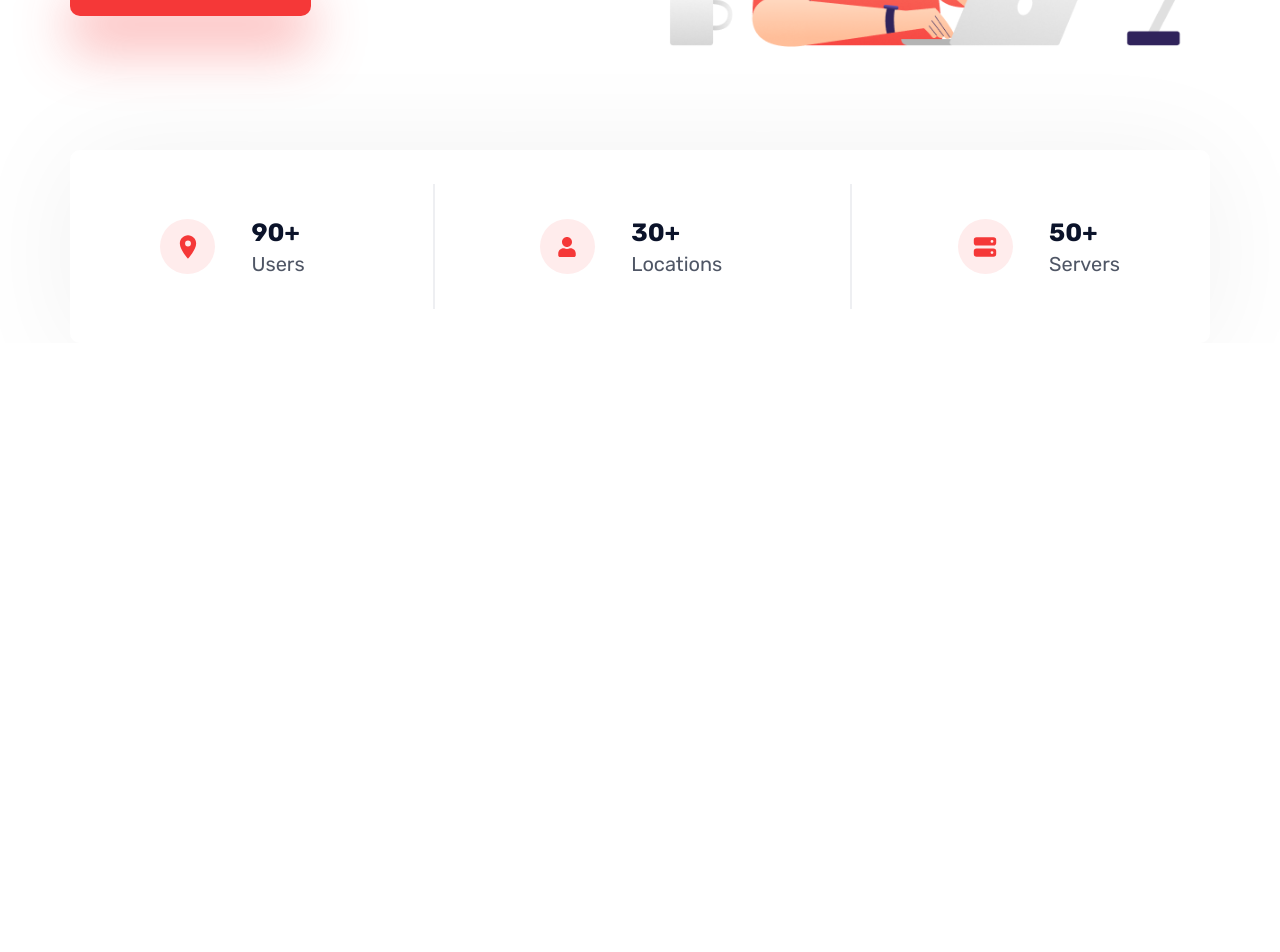
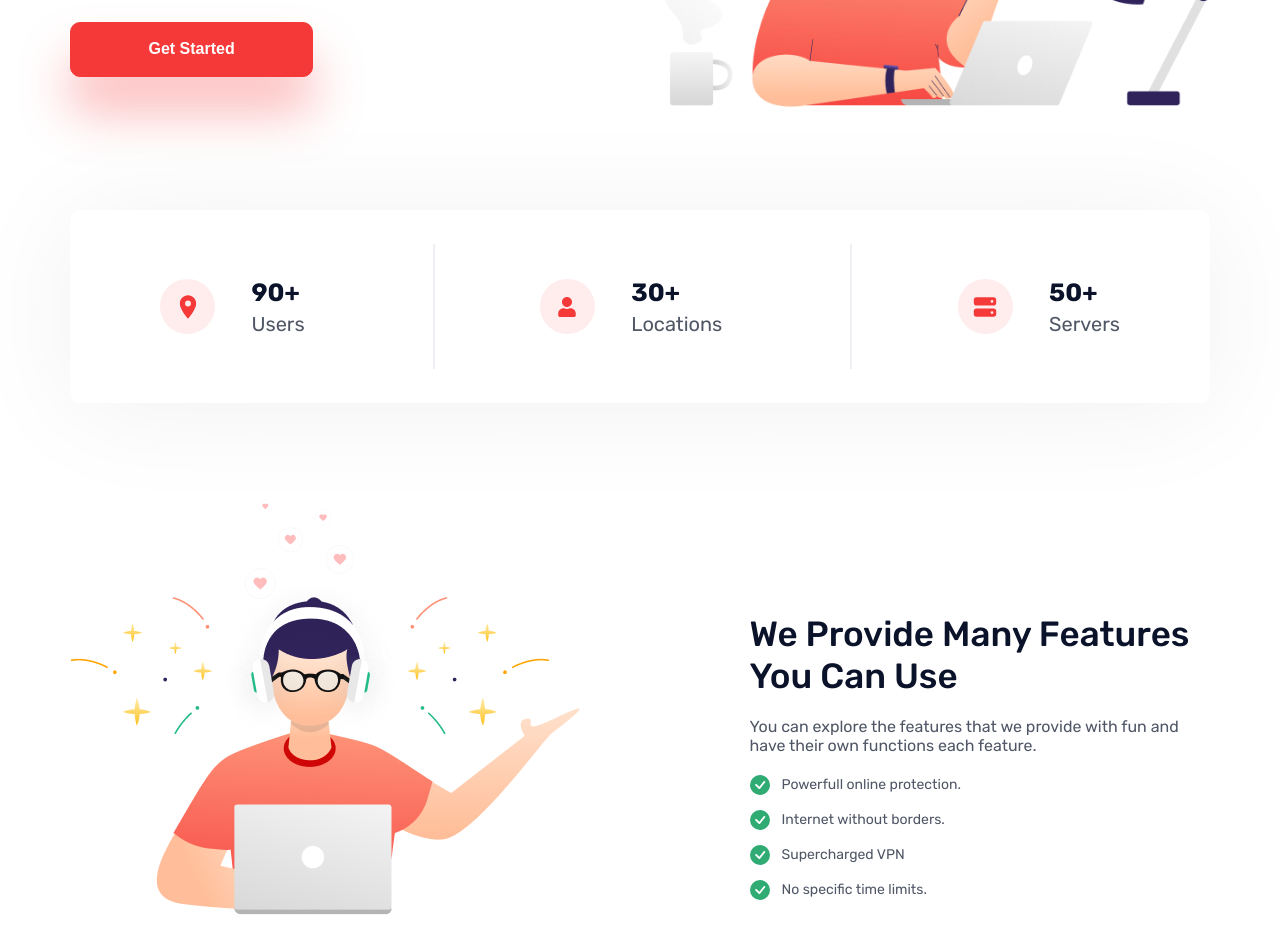
Before and after one commit to alizaeda/dev_smart-vpn, a React (Create React App) app: page / in a window 1280 px wide. Shown: the part 484-1436 px from the top of the page. Before the commit the page ends 827 px from the top, so only its background shows below. Built offline with nearby package versions, Linux system fonts and the light colour scheme.

Commit message:
added Features Section

```diff
--- /dev/null
+++ b/src/components/Button.js
@@ -0,0 +1,35 @@
+import styled from "styled-components";
+
+const Button = styled.button`
+  font-weight: ${({ normal }) => (normal ? 400 : 700)};
+  font-size: 16px;
+  color: var(--red);
+  background-color: #fff;
+  border: 1px solid var(--red);
+  border-radius: 50px;
+  padding: 13px 45px;
+  cursor: pointer;
+  transition: var(--transition);
+  ${({ big }) =>
+    big &&
+    `
+    box-shadow: 0px 35px 50px rgba(245, 56, 56, 0.35);
+    padding: 17.5px 77.5px;
+    border-radius: var(--br1);
+    background-color: var(--red);
+    color: #fff;
+
+  `};
+
+  &:hover {
+    background-color: var(--red);
+    border: 1px solid var(--red);
+    color: #fff;
+    transform: scale(0.98);
+  }
+  &:active {
+    transform: scale(1.02);
+  }
+`;
+
+export default Button;
--- a/src/components/Features/Features.style.js
+++ b/src/components/Features/Features.style.js
@@ -1,5 +1,6 @@
 import styled from "styled-components";
 import { device } from "../../globalStyles";
+import { BsFillCheckCircleFill } from "react-icons/bs";
 
 export const CounterWrapper = styled.div`
   display: flex;
@@ -10,7 +11,7 @@ export const CounterWrapper = styled.div`
   margin-top: 103px;
 
   border-radius: var(--br1);
-  @media ${device.medium} {
+  @media ${device.large} {
     flex-direction: column;
   }
 `;
@@ -30,7 +31,7 @@ export const Counter = styled.div`
     background-color: #eeeff2;
     right: 0;
   }
-  @media ${device.medium} {
+  @media ${device.large} {
     padding-right: 0 !important;
     margin-bottom: 100px;
     &:before {
@@ -64,3 +65,82 @@ export const CounterText = styled.p`
   font-size: var(--f3);
   color: var(--gray);
 `;
+
+export const OurFeaturesWrapper = styled.div`
+  display: flex;
+  align-items: flex-end;
+  justify-content: center;
+  margin-top: 95.8px;
+  margin-bottom: 126px;
+
+  @media ${device.medium} {
+    flex-direction: column;
+    align-items: center;
+  }
+`;
+
+export const OurFeaturesImg = styled.img`
+  width: 50%;
+  margin-right: 169.5px;
+
+  @media ${device.medium} {
+    width: 100%;
+    margin: auto;
+  }
+`;
+
+export const OurFeaturesContent = styled.div`
+  width: 50%;
+  display: flex;
+  flex-direction: column;
+  align-items: center;
+  flex-flow: wrap;
+
+  @media ${device.medium} {
+    text-align: center;
+    width: 100%;
+    margin-top: 30px;
+  }
+`;
+
+export const Heading = styled.h2`
+  font-size: var(--f5);
+  font-weight: 500;
+  color: var(--primary);
+  margin-bottom: 20px;
+
+  @media ${device.medium} {
+    font-size: var(--f4);
+  }
+`;
+
+export const Text = styled.p`
+  color: var(--gray);
+  margin-bottom: 20px;
+`;
+
+export const FeaturesList = styled.ul`
+  list-style: none;
+  display: flex;
+  flex-direction: column;
+
+  @media ${device.medium} {
+    width: 100%;
+    /* justify-content: center; */
+    align-items: flex-start;
+    margin-left: 10px;
+  }
+`;
+
+export const FeatureItem = styled.li`
+  color: var(--gray);
+  font-size: var(--f1);
+  margin-bottom: 15px;
+  display: flex;
+  align-items: center;
+`;
+
+export const ItemIcon = styled(BsFillCheckCircleFill)`
+  color: "#2FAB73";
+  margin-right: 10px;
+`;
--- a/src/components/Features/index.js
+++ b/src/components/Features/index.js
@@ -2,7 +2,9 @@ import React from "react";
 import { MdLocationOn } from "react-icons/md";
 import { FaUser } from "react-icons/fa";
 import { HiServer } from "react-icons/hi";
+import { BsFillCheckCircleFill } from "react-icons/bs";
 import { Container } from "../../globalStyles";
+import featureImg from "../../images/Illustration-2.png";
 import {
   Counter,
   CounterContent,
@@ -10,6 +12,13 @@ import {
   CounterInt,
   CounterText,
   CounterWrapper,
+  FeatureItem,
+  FeaturesList,
+  Heading,
+  OurFeaturesContent,
+  OurFeaturesImg,
+  OurFeaturesWrapper,
+  Text,
 } from "./Features.style";
 
 const Features = () => {
@@ -44,6 +53,50 @@ const Features = () => {
           </CounterContent>
         </Counter>
       </CounterWrapper>
+      <OurFeaturesWrapper>
+        <OurFeaturesImg src={featureImg}></OurFeaturesImg>
+        <OurFeaturesContent>
+          <Heading>We Provide Many Features You Can Use</Heading>
+          <Text>
+            You can explore the features that we provide with fun and have their
+            own functions each feature.
+          </Text>
+          <FeaturesList>
+            <FeatureItem>
+              <BsFillCheckCircleFill
+                color='#2FAB73'
+                style={{ marginRight: "12px" }}
+                size={20}
+              />
+              Powerfull online protection.
+            </FeatureItem>
+            <FeatureItem>
+              <BsFillCheckCircleFill
+                color='#2FAB73'
+                style={{ marginRight: "12px" }}
+                size={20}
+              />
+              Internet without borders.
+            </FeatureItem>
+            <FeatureItem>
+              <BsFillCheckCircleFill
+                color='#2FAB73'
+                style={{ marginRight: "12px" }}
+                size={20}
+              />
+              Supercharged VPN
+            </FeatureItem>
+            <FeatureItem>
+              <BsFillCheckCircleFill
+                color='#2FAB73'
+                style={{ marginRight: "12px" }}
+                size={20}
+              />
+              No specific time limits.
+            </FeatureItem>
+          </FeaturesList>
+        </OurFeaturesContent>
+      </OurFeaturesWrapper>
     </Container>
   );
 };
--- a/src/components/HeroSection/Hero.style.js
+++ b/src/components/HeroSection/Hero.style.js
@@ -1,5 +1,6 @@
 import styled from "styled-components";
 import { device } from "../../globalStyles";
+import Button from "../Button";
 
 export const HeroWrapper = styled.div`
   display: flex;
@@ -48,36 +49,6 @@ export const ContentText = styled.p`
   }
 `;
 
-export const ContentButton = styled.button`
-  align-self: flex-start;
-  font-weight: 700; // need to edit
-  font-size: 16px;
-  color: var(--primary);
-  transition: var(--transition);
-  border-radius: var(--br1);
-  color: #fff;
-  background-color: var(--red);
-  border: none;
-  padding: 17.5px 77.5px;
-  cursor: pointer;
-  box-shadow: 0px 35px 54px rgba(245, 56, 56, 0.35);
-
-  &:hover {
-    background-color: #fff;
-    border: 1px solid var(--red);
-    color: var(--red-alt);
-    transform: scale(0.9);
-    box-shadow: 0px 15px 25px rgba(245, 56, 56, 0.35);
-  }
-  &:active {
-    transform: scale(1.02);
-  }
-
-  @media ${device.large} {
-    margin: auto;
-  }
-`;
-
 export const HeroImgWrapper = styled.div`
   width: 50%;
   display: flex;
@@ -92,3 +63,11 @@ export const HeroImgWrapper = styled.div`
 export const Img = styled.img`
   width: 100%;
 `;
+
+export const Test = styled.button`
+  ${Button}
+`;
+
+export const ContentButton = styled(Button)`
+  align-self: flex-start;
+`;
--- a/src/components/HeroSection/index.js
+++ b/src/components/HeroSection/index.js
@@ -26,7 +26,9 @@ const Hero = () => {
               Provide a network for all your needs with ease and fun using
               <Strong> SmartVPN</Strong> discover interesting features from us.
             </ContentText>
-            <ContentButton>Get Started</ContentButton>
+            <ContentButton big to='/signin'>
+              Get Started
+            </ContentButton>
           </HeroContent>
           <HeroImgWrapper>
             <Img src={heroImg} alt='hero' />
--- a/src/components/Navbar/Navbar.style.js
+++ b/src/components/Navbar/Navbar.style.js
@@ -7,8 +7,7 @@ export const NavbarWrapper = styled.nav`
   display: flex;
   justify-content: space-between;
   align-items: center;
-  /* padding: 50px 0; */
-  padding: 20px 0;
+  padding: 50px 0;
 `;
 
 export const NavbarBrand = styled.div``;
--- a/src/globalStyles.js
+++ b/src/globalStyles.js
@@ -67,7 +67,6 @@ const GlobalStyle = createGlobalStyle`
     box-sizing: border-box;
     margin: 0;
     padding: 0;
-
   }
   body {
     font-family: 'Rubik', sans-serif;
```
